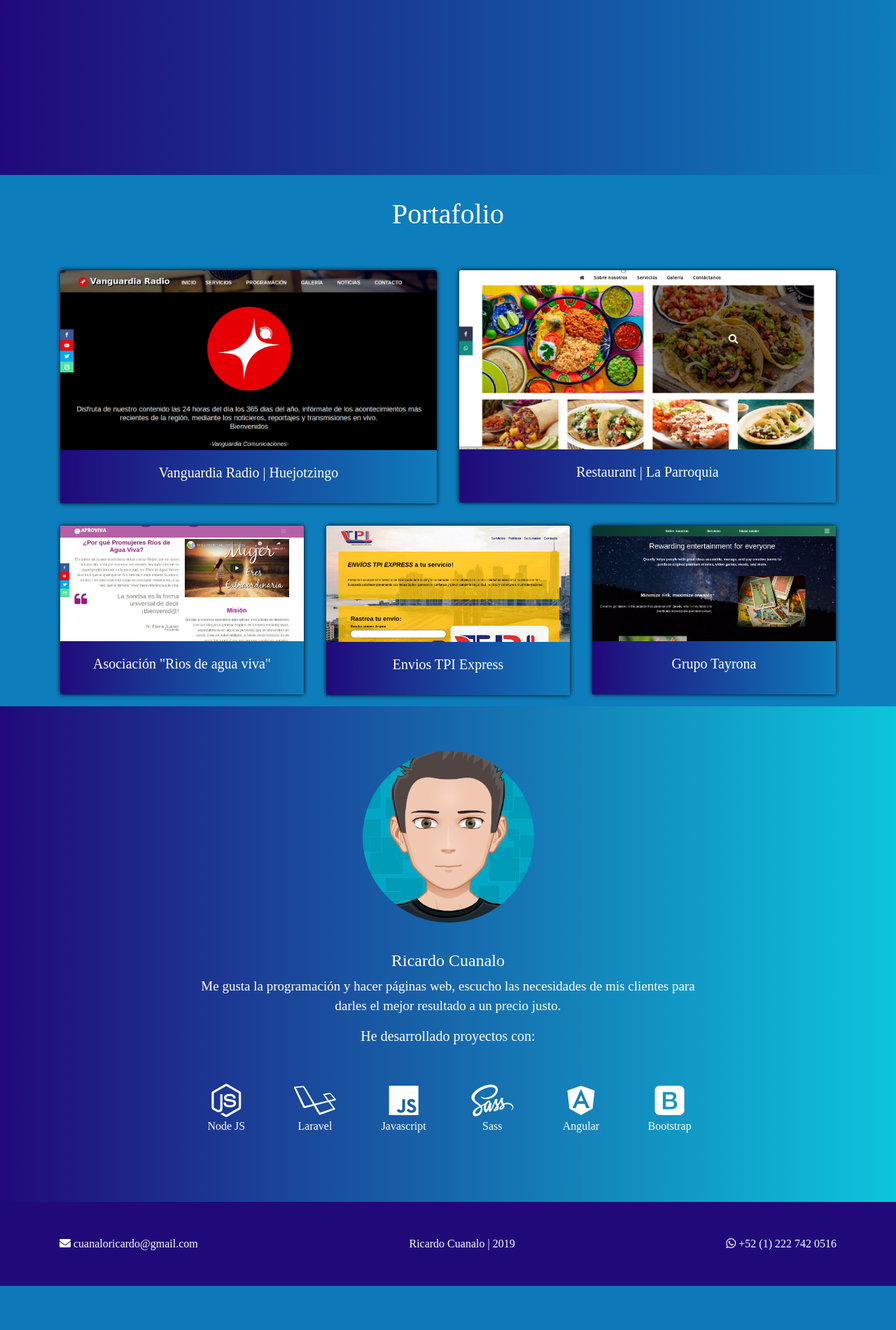
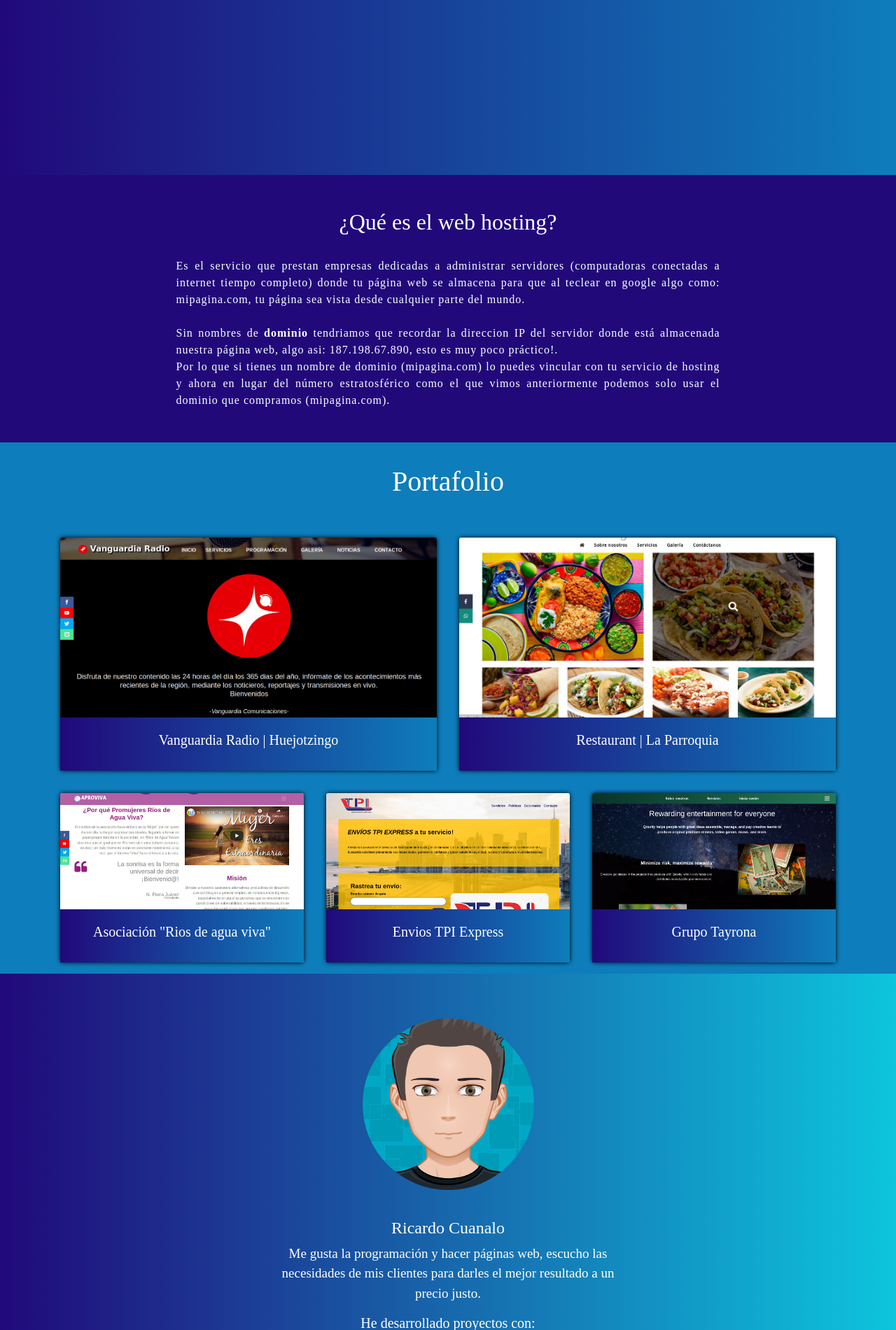
Before and after one commit to Ricardo272727/Ricardo272727.github.io, a PHP site: page / in a window 1280 px wide. Shown: the part 550-2450 px from the top of the page at 70% size. Before the commit the page ends 2387 px from the top, so only its background shows below. Run offline with PHP 8.4, Linux system fonts and the light colour scheme; some web fonts are replaced.

Commit message:
Que es el web hosting

```diff
--- a/css/styles.css
+++ b/css/styles.css
@@ -117,6 +117,10 @@ header p{
 	color: white;
 }
 
+header a:hover{
+	text-decoration: none;
+}
+
 header .section-items{
 	margin-top: 5rem;
 }
@@ -159,6 +163,31 @@ header .section-items .info-item p{
 		padding-bottom: 2rem;
 	}
 
+}
+
+/**
+Info
+**/
+section#info{
+	background: var(--secondary);
+	padding: 3rem 0;
+	text-align: justify;
+}
+
+section .info{
+	width: 70%;
+	margin: 0 auto;
+}
+
+section#info h2{
+	color: white;
+	text-align: center;
+}
+
+section#info p{
+	color: white;
+	margin-bottom: 0;
+	letter-spacing: 1px;
 }
 
 /**
--- a/index.html
+++ b/index.html
@@ -20,7 +20,7 @@
     <script type="text/javascript" src="js/jQuery3.4.1.js"></script>
     <script type="text/javascript" src="js/scrollspy-jquery.js"></script>
 
-	<title>Ricardo Cuanalo | Programmer </title>
+	<title> Ricardo Cuanalo | Programmer </title>
 </head>
 <body>
 
@@ -68,11 +68,13 @@
 	<div class="section-items container">
 		<div class="row">
 			<div class="info-item col-12 col-md-4 wow zoomIn">
+				<a href="#info">
 				<div class="icon-item">
 					<i class="fas fa-server"></i>
 				</div>
 
 				<p>Web Hosting</p>
+				</a>
 			</div>
 			<div class="info-item col-12 col-md-4 wow zoomIn">	 <div class="icon-item">
 					<i class="fas fa-mobile-alt"></i>
@@ -90,6 +92,25 @@
 		</div>
 	</div>
 </header>
+
+<section id="info" class="container-fluid">
+	<div class="container">
+		<div class="info wow fadeInRight">
+			<h2>¿Qué es el web hosting?</h2>
+			<p>
+				<br>
+				Es el servicio que prestan empresas dedicadas a administrar servidores (computadoras conectadas a internet tiempo completo)  donde tu página web se
+				almacena para que al teclear en google algo como: mipagina.com, tu página sea vista desde cualquier parte del mundo.
+				<br><br>
+				Sin nombres de <b>dominio</b> tendriamos que recordar la direccion IP del servidor donde está almacenada nuestra página web, algo asi: 187.198.67.890,
+				esto es muy poco práctico!.
+				<br>
+				Por lo que si tienes un nombre de dominio (mipagina.com) lo puedes vincular con tu servicio de hosting y ahora en lugar
+				del número estratosférico como el que vimos anteriormente podemos solo usar el dominio que compramos (mipagina.com).
+			</p>
+		</div>
+	</div>
+</section>
 
 <section id="portfolio">
 	<h1>Portafolio</h1>
@@ -219,8 +240,8 @@
 	</div>
 </section>
 
-<footer class="wow fadeInRight">
-	<div class="container">
+<footer>
+	<div class="container wow fadeInRight">
 		<a href="#" id="email" class="copy" title="cuanaloricardo@gmail.com">	<i class="fas fa-envelope"></i> cuanaloricardo@gmail.com </a>
 		<p>Ricardo Cuanalo | 2019</p>
 		<a href="https://wa.me/5212227420516" target="_blank"><i class="fab fa-whatsapp"></i> +52 (1) 222 742 0516</a>
```
